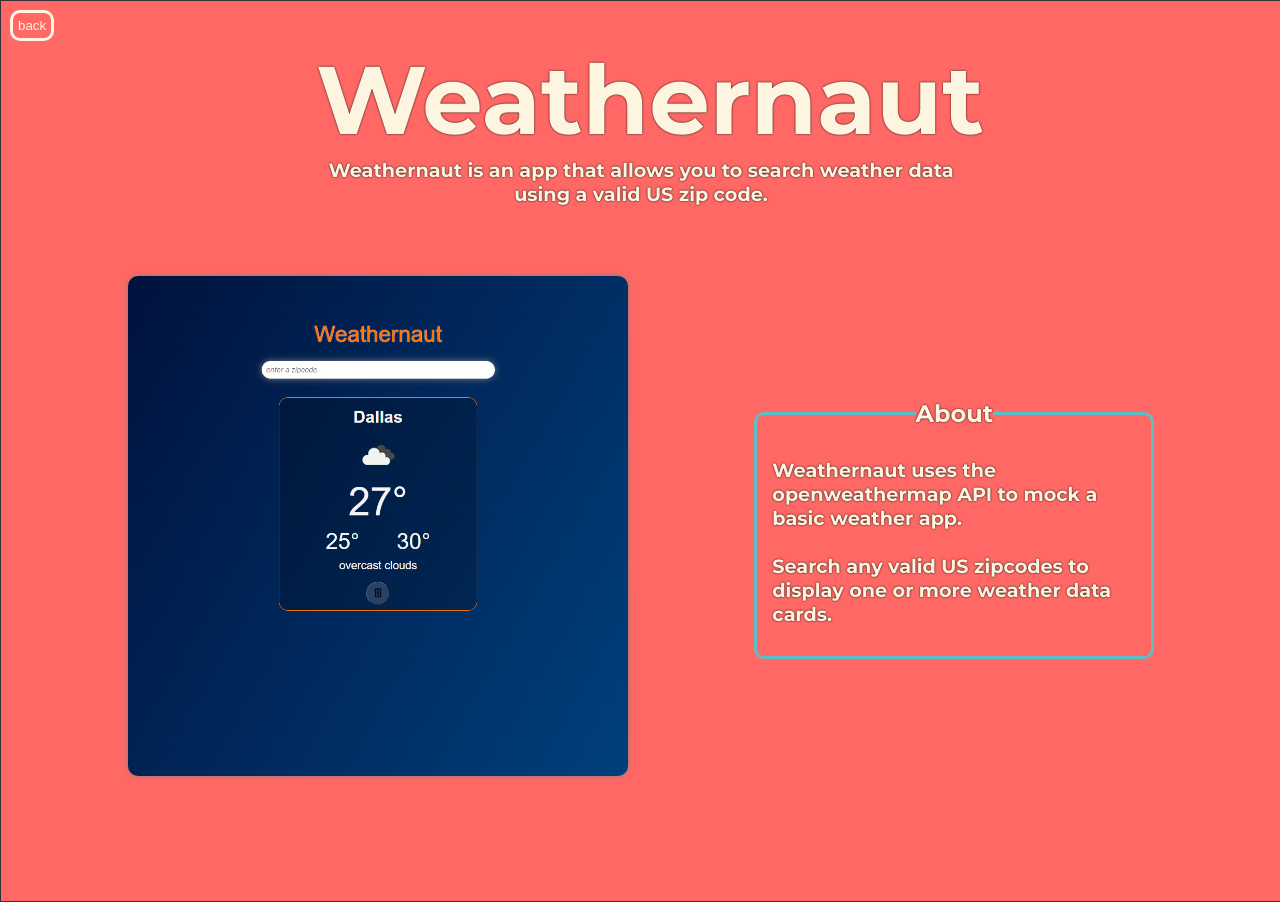
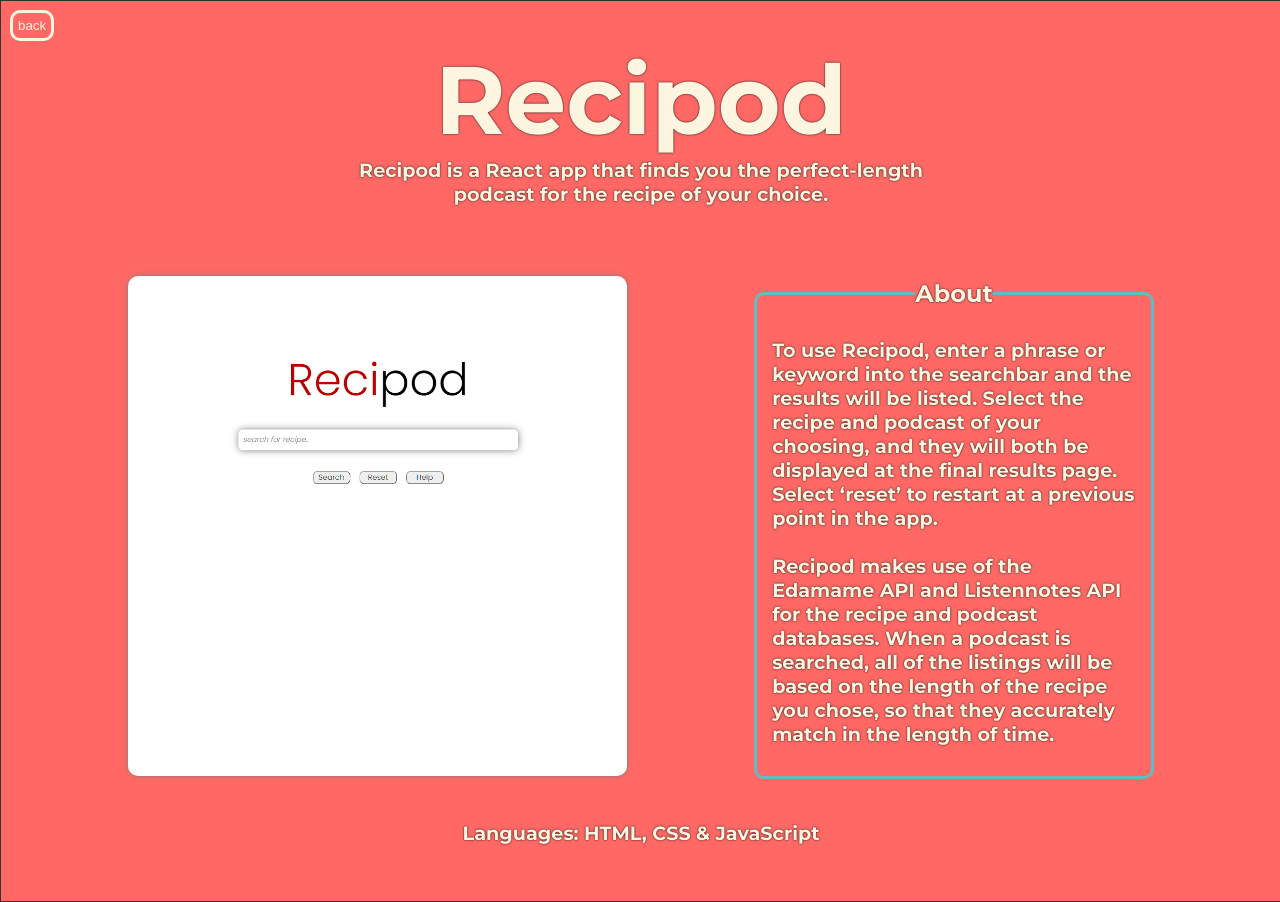
Before and after one commit to justinbarnikow/My_Portfolio, a React (Create React App) app: page /projects/1 in a window 1280 px wide. Built offline with nearby package versions, Linux system fonts and the light colour scheme.

Commit message:
add Noted project

```diff
--- a/src/App.css
+++ b/src/App.css
@@ -475,6 +475,12 @@
     cursor: pointer;
   }
 
+  .languages {
+    margin: 20px 0px;
+    display: flex;
+    justify-content: center;
+  }
+
   /* ^^^^^^^^^^ SLIDESHOWS ^^^^^^^^^^ */
 @media all and (min-width: 600px) {
   .quick_menu {
@@ -616,7 +622,7 @@
   width: 500px;
 }
 .projectPage {
-  height: 1000px;
+  height: 1100px;
 }
 
 }
--- a/src/App.js
+++ b/src/App.js
@@ -17,6 +17,7 @@
           <Route path='/projects/2' element={<ProjectPage project={ProjectSlideshowData[1]} />} />
           <Route path='/projects/3' element={<ProjectPage project={ProjectSlideshowData[2]} />} />
           <Route path='/projects/4' element={<ProjectPage project={ProjectSlideshowData[3]} />} />
+          <Route path='/projects/5' element={<ProjectPage project={ProjectSlideshowData[4]} />} />
         </Routes>
       </div>
       );
--- a/src/ProjectPages/ProjectPage.js
+++ b/src/ProjectPages/ProjectPage.js
@@ -8,6 +8,7 @@
     const second_info = props.project.second_info
     const image = props.project.image
     const link = props.project.link
+    const languages = props.project.languages
 
     const navigate = useNavigate()
 
@@ -51,6 +52,9 @@
                     </div>
                 </article>
             </div>
+            <article className='languages'>
+                    {languages}
+            </article>
         </section>
     );
 }
--- a/src/Slideshows/ProjectSlideshowData.js
+++ b/src/Slideshows/ProjectSlideshowData.js
@@ -1,35 +1,48 @@
 
 export const ProjectSlideshowData = [
     {
-        title: 'Weathernaut',
-        subtitle: 'Weathernaut is an app that allows you to search weather data using a valid US zip code.',
-        image: require('../Images/weathernaut.png'),
-        first_info: 'Weathernaut uses the openweathermap API to mock a basic weather app. ',
-        second_info: 'Search any valid US zipcodes to display one or more weather data cards.',
-        link: "https://weathernaut-4rns4dyyx-justinbarnikow.vercel.app/"
+        title: 'Recipod',
+        subtitle: 'Recipod is a React app that finds you the perfect-length podcast for the recipe of your choice.',
+        image: require('../Images/recipod.png'),
+        first_info: 'To use Recipod, enter a phrase or keyword into the searchbar and the results will be listed. Select the recipe and podcast of your choosing, and they will both be displayed at the final results page. Select ‘reset’ to restart at a previous point in the app.',
+        second_info: 'Recipod makes use of the Edamame API and Listennotes API for the recipe and podcast databases. When a podcast is searched, all of the listings will be based on the length of the recipe you chose, so that they accurately match in the length of time.',
+        link: "https://recipod.vercel.app/",
+        languages: 'Languages: HTML, CSS & JavaScript'
     },
     {
-        title: 'Recipod',
-        subtitle: 'Recipod is an app that finds you the perfect-length podcast for the recipe of your choice.',
-        image: require('../Images/recipod.png'),
-        first_info: 'Recipod uses both the edamame nutrition API and listennotes music API to deliver its results.',
-        second_info: 'The podcasts displayed will have a similar length to that of the time it takes to complete your chosen recipe.',
-        link: "https://recipod.vercel.app/"
+        title: 'Weathernaut',
+        subtitle: 'Weathernaut is a React app that allows you to search weather data using a valid US zip code.',
+        image: require('../Images/weathernaut.png'),
+        first_info: 'To use Weathernaut, enter a zip code into the searchbar and the results will be displayed. Weathernaut creates a list of the searches you make, instead of only displaying one city at a time. To delete a city, click the trash can on the corresponding card.',
+        second_info: 'Weathernaut makes use of the Openweathermap API for current weather data. The data is fetched in the main class component, held as state, and passed through context to children components. ',
+        link: "https://weathernaut-4rns4dyyx-justinbarnikow.vercel.app/",
+        languages: 'Languages: HTML, CSS & JavaScript'
+    },
+    {
+        title: 'Noted',
+        subtitle: 'Noted is a React app made up of cards and lists, mocking some of the functions of a Trello-like app.',
+        image: require('../Images/noted.png'),
+        first_info: 'Noted allows you to have as many lists and cards as you’d like. You can create and delete them at your will, double-click to change their titles and content, and prioritize them by highlighting the ‘star’ and ‘watch’ icons. ',
+        second_info: 'Noted does not use any APIs, but does store data in state and makes use of ‘useState’ quite a bit to display and hide certain sections on the app.',
+        link: 'https://noted-gules.vercel.app/',
+        languages: 'Languages: HTML, CSS & JavaScript'
+    },
+    {
+        title: 'TravelPod',
+        subtitle: 'TravelPod is a React app that finds you the perfect-length podcast for the duration of your driving trip.',
+        image: require('../Images/travel_pod.png'),
+        first_info: 'To use TravelPod, fill in the starting and ending destinations address, as well as a keyboard or phrase for the podcast. The podcasts displayed will all be of a similar length to the travel time between destinations (ie 90 minute travel time, 85-95 minute podcasts).',
+        second_info: 'TravelPod utilizes three separate APIs to function properly. It uses Mapbox Geocoding to convert the addresses to GPS coordinates, Bing Distance Matrix to calculate the travel time, and Listennotes to display the podcasts that are within the given duration.',
+        link: "https://justinbarnikow.github.io/travelpod/",
+        languages: 'Languages: HTML, CSS, JavaScript & jQuery'
     },
     {
         title: 'Pac-Man',
         subtitle: 'The Pac-Man quiz is a basic, 5-question quiz app based on the classic Pac-Man game.',
         image: require('../Images/pacman.png'),
-        first_info: 'Take the quiz and see your score at the end. The correct answers will be shown when you choose incorrectly.',
-        second_info: 'This was the first non-API project I ever made in my web dev boot camp.',
-        link: "https://justinbarnikow.github.io/pacman/"
-    },
-    {
-        title: 'TravelPod',
-        subtitle: 'TravelPod is an app that finds you the perfect-length podcast for the duration of your driving trip.',
-        image: require('../Images/travel_pod.png'),
-        first_info: 'TravelPod was my first boot camp project to incorporate APIs, of which it uses 3.',
-        second_info: 'The first API converts the users locations to GPS coordinates, the second API calculates the travel time between the two spots, and the third gives a list of podcasts with the same duration in minutes.',
-        link: "https://justinbarnikow.github.io/travelpod/"
+        first_info: 'Answer the Pac-Man based quiz to the best of your ability. If you choose incorrectly, the correct answer will be displayed and you can continue to the next question. Your results will be tracked as you go along the quiz, and you will be given a final score at the end.',
+        second_info: 'This app uses jQuery to create many of its functions and effects. All of the HTML is in one single file, as well as all of the JavaScript. This was the first project I ever made during my boot camp.',
+        link: "https://justinbarnikow.github.io/pacman/",
+        languages: 'Languages: HTML, CSS & JavaScript'
     }
 ]
```
Also changed, not shown: src/Images/noted.png (added).
